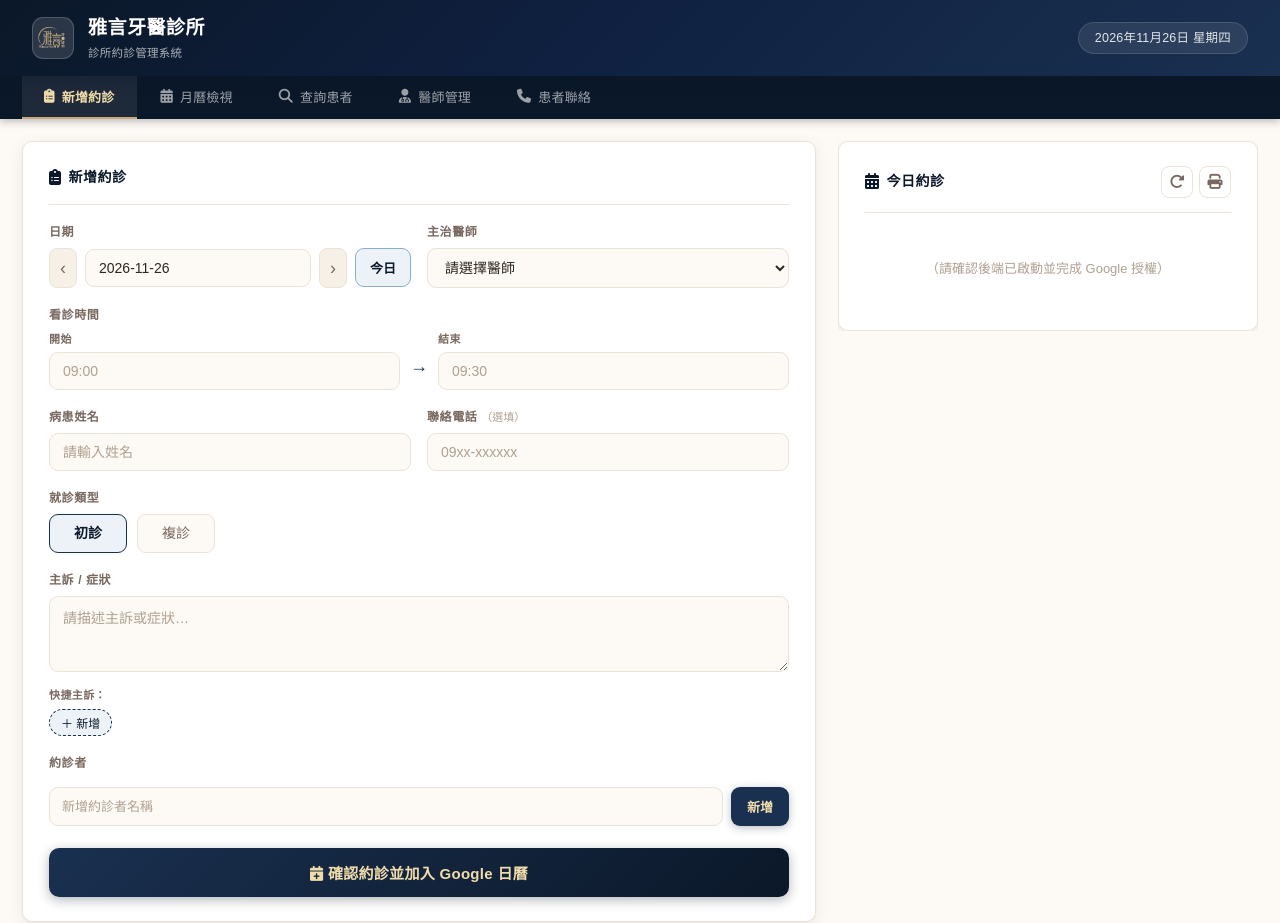
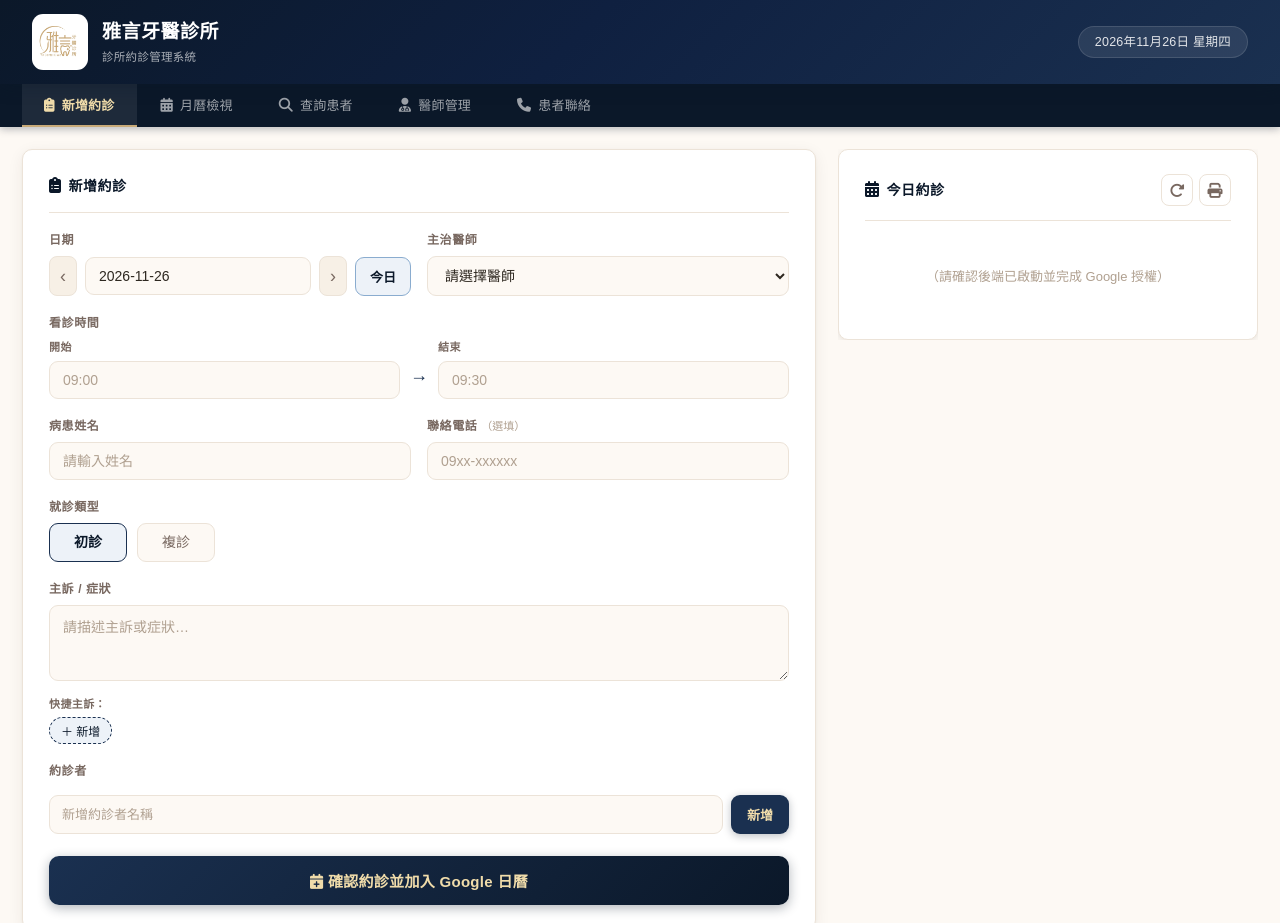
Before and after one commit to topologymed-droid/clinic-system, a plain HTML site: page frontend/index.html in a window 1280 px wide. Shown: the top 923 px of the page. Drawn offline with nearby package versions, Linux system fonts and the light colour scheme; no server answers.

Commit message:
Make header logo larger with white background
Co-Authored-By: Claude Sonnet 4.6 <noreply@anthropic.com>

```diff
--- a/frontend/index.html
+++ b/frontend/index.html
@@ -21,7 +21,7 @@
 <!-- ── Header ──────────────────────────────────────────────────────────────── -->
 <header class="header">
   <div class="header-left">
-    <span class="header-icon"><img src="/logo.png" alt="雅言" style="width:34px;height:auto;object-fit:contain;display:block;" /></span>
+    <span class="header-icon"><img src="/logo.png" alt="雅言" style="width:48px;height:auto;object-fit:contain;display:block;" /></span>
     <div>
       <h1>雅言牙醫診所</h1>
       <div class="header-sub">診所約診管理系統</div>
--- a/frontend/style.css
+++ b/frontend/style.css
@@ -50,11 +50,12 @@ body {
 .header-left { display: flex; align-items: center; gap: 14px; }
 .header-icon {
   font-size: 22px;
-  width: 42px; height: 42px;
-  background: rgba(255,255,255,.13);
+  width: 56px; height: 56px;
+  background: #ffffff;
   border-radius: 11px;
   display: flex; align-items: center; justify-content: center;
-  border: 1px solid rgba(255,255,255,.18);
+  border: 1px solid rgba(255,255,255,.3);
+  padding: 4px;
 }
 .header h1   { font-size: 19px; font-weight: 700; letter-spacing: .5px; }
 .header-sub  { font-size: 11.5px; opacity: .65; margin-top: 2px; letter-spacing: .3px; }
```
